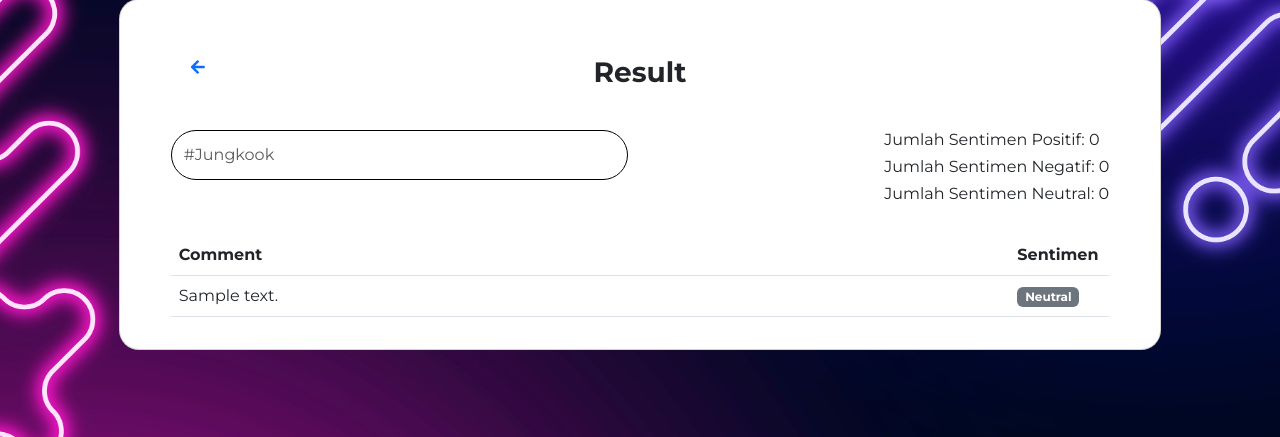
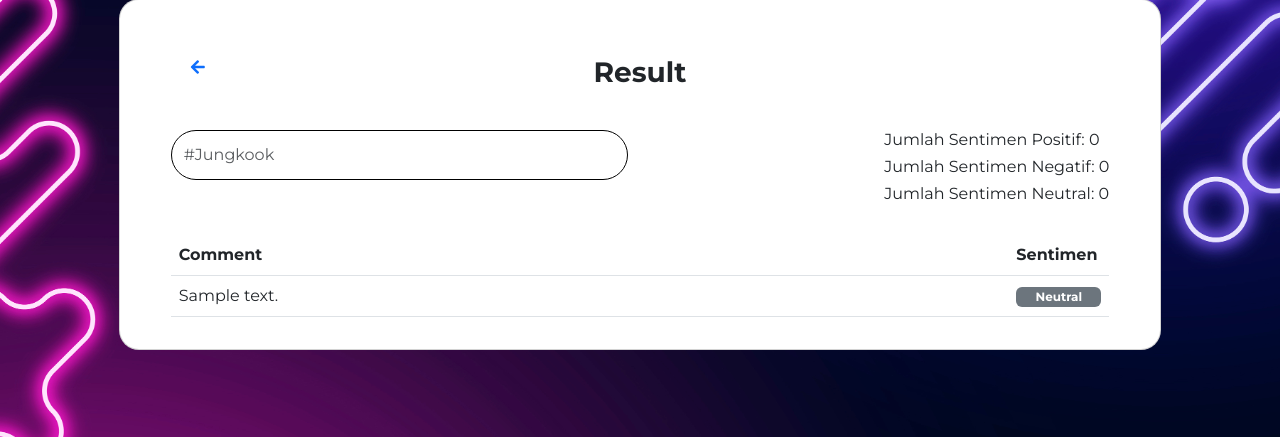
Before and after one commit to farizibnu/sentix, a Flask app: page /result in a window 1280 px wide. Shown: the part 105-542 px from the top of the page. Run offline with Flask 3, Linux system fonts and the light colour scheme; a database or web service that is not in the repository returns one stand-in record (values such as "Sample title"); some libraries are stand-ins or nearby versions; some web fonts are replaced.

Commit message:
fix button

```diff
--- a/templates/result.html
+++ b/templates/result.html
@@ -188,11 +188,11 @@
                                         <td>{{ comment.text }}</td>
                                         <td>
                                             {% if comment.sentiment == 'positive' %}
-                                            <span class="badge text-bg-success">Positive</span>
+                                            <span class="badge text-bg-success" style="width: 85px;">Positive</span>
                                             {% elif comment.sentiment == 'negative' %}
-                                            <span class="badge text-bg-danger">Negative</span>
+                                            <span class="badge text-bg-danger" style="width: 85px;">Negative</span>
                                             {% else %}
-                                            <span class="badge text-bg-secondary">Neutral</span>
+                                            <span class="badge text-bg-secondary" style="width: 85px;">Neutral</span>
                                             {% endif %}
                                         </td>
                                     </tr>
```
Also changed, not shown: templates/hashtag-result.html (+4 -16 lines).
